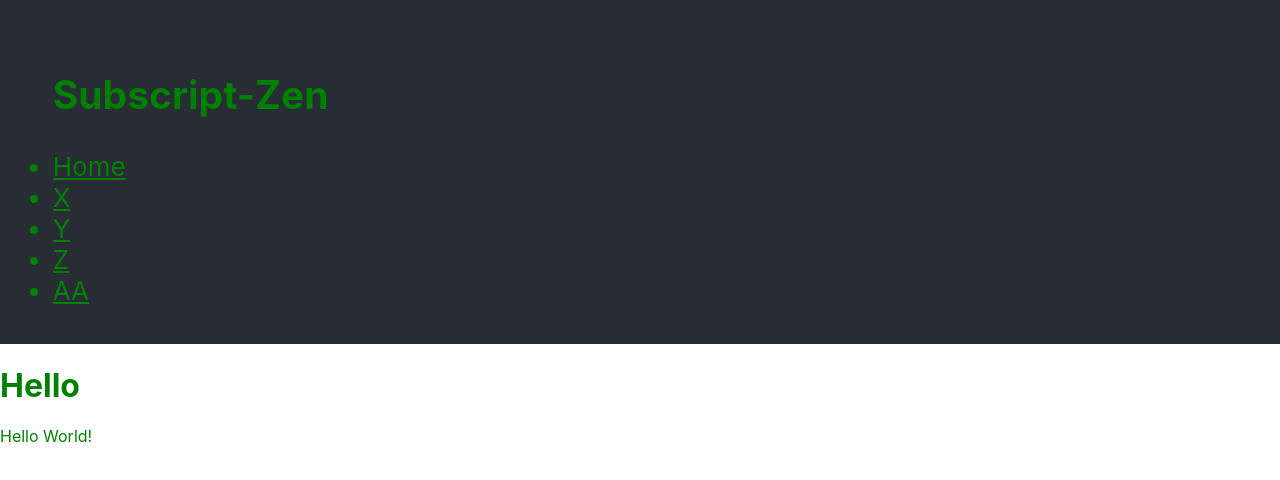
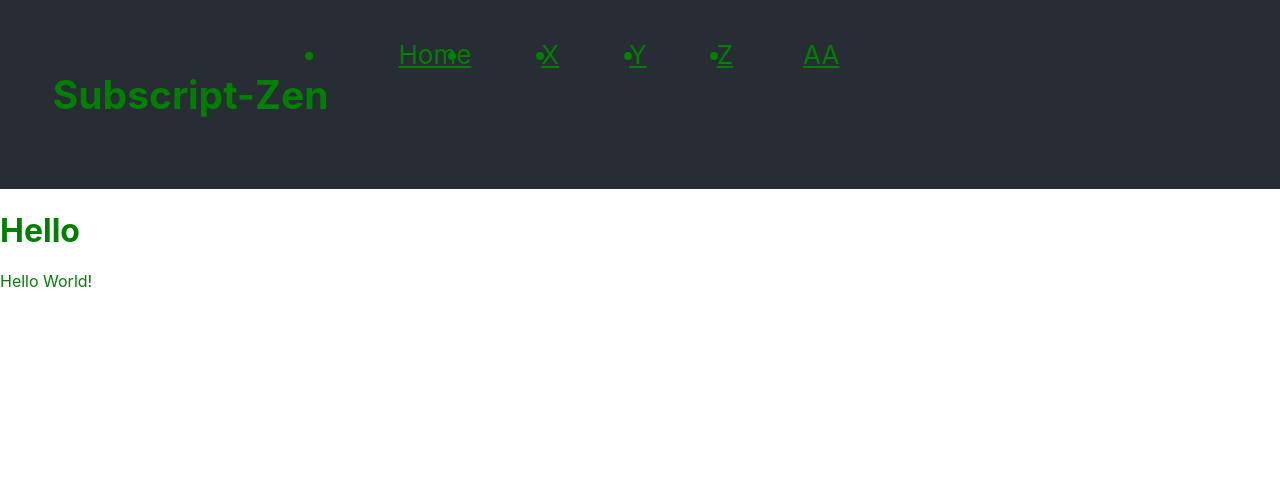
Before and after one commit to bhyland95/Subscripzen, a React (Create React App) app in the folder client/: page / in a window 1280 px wide. Shown: the top 480 px of the page. Built offline with nearby package versions, Linux system fonts and the light colour scheme.

Commit message:
rough navbar

```diff
--- a/client/src/App.css
+++ b/client/src/App.css
@@ -12,3 +12,13 @@
     font-size: calc(10px + 2vmin);
     color: white;
   }
+
+  .nav-item {
+    padding-left: 70px;
+  }
+
+
+.flex-row {
+  display: flex;
+  flex-wrap: wrap;
+}
--- a/client/src/App.js
+++ b/client/src/App.js
@@ -2,10 +2,10 @@ import React from 'react';
 import { ApolloProvider, ApolloClient, InMemoryCache, createHttpLink } from '@apollo/client';
 import { BrowserRouter as Router, Route, Switch } from 'react-router-dom';
 import { setContext } from '@apollo/client/link/context';
-import Nav from './components/Nav'
+import NavBar from './components/Nav'
 import './App.css'
 
-import Header from './components/Header';
+import Header from './pages/Header';
 import Home from './pages/Home';
 
 const httpLink = createHttpLink({
@@ -33,7 +33,7 @@ function App() {
       <Router>
         <div className="flex-column justify-flex-start min-100-vh">
 
-          <Nav />
+          <NavBar />
           <Header />
           <div className="container">
             <Switch>
--- a/client/src/pages/Home.js
+++ b/client/src/pages/Home.js
@@ -1,6 +1,6 @@
 import React from 'react';
 
-import Header from '../components/Header'
+// import Header from '../components/Header'
 
 const Home = () => {
 
```
Also changed, not shown: client/src/pages/Header.js (renamed from client/src/components/Header.js).
